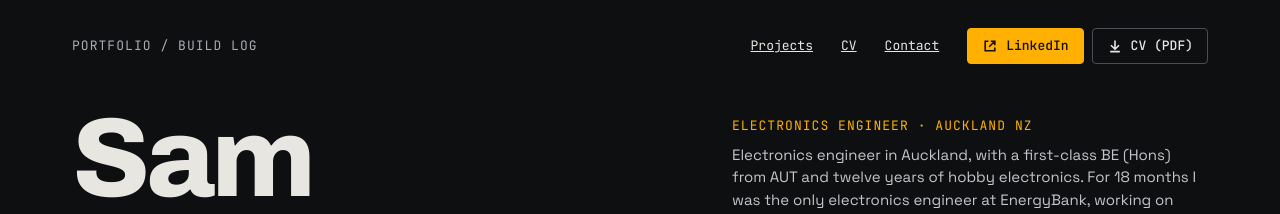
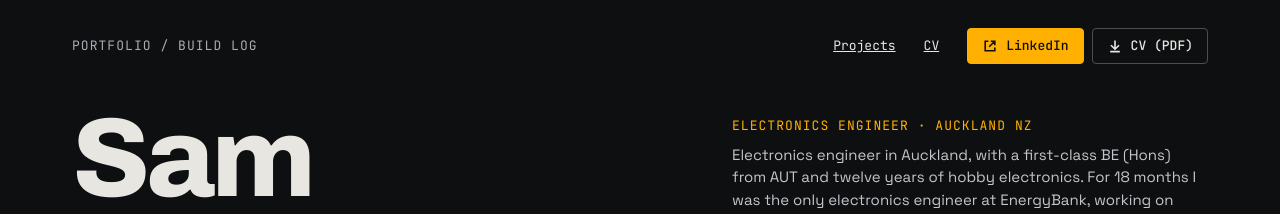
Before and after one commit to SamHollandNZ/SamHollandNZ.github.io, a Jekyll site: the page built from portfolio.html, in a window 1280 px wide. Shown: the top 214 px of the page. Built offline with Jekyll 4.4.1, drawn with Linux system fonts in a browser that asks for light colours.

Commit message:
Remove unused Contact link from header
Co-Authored-By: Claude Opus 5.5 <noreply@anthropic.com>

```diff
--- a/_includes/contact.html
+++ b/_includes/contact.html
@@ -1,6 +1,6 @@
 {% comment %}
   Contact buttons. Rendered in the header bar on every page, after the
-  Projects and Contact links. Email is the one filled (amber) button; while
+  Projects and CV links. Email is the one filled (amber) button; while
   `email` is empty in _config.yml, LinkedIn takes the filled style instead.
 {% endcomment %}
 {% assign has_email = false %}{% if site.email and site.email != "" %}{% assign has_email = true %}{% endif %}
--- a/_includes/header.html
+++ b/_includes/header.html
@@ -3,7 +3,6 @@
 <nav class="site-nav" aria-label="Main">
 <a href="{{ '/portfolio/#projects' | relative_url }}">Projects</a>
 <a href="{{ '/cv/' | relative_url }}"{% if page.url == '/cv/' %} aria-current="page"{% endif %}>CV</a>
-<a href="{{ '/portfolio/#contact' | relative_url }}">Contact</a>
 <div class="site-nav__contact contact__buttons">
 {% include contact.html %}
 </div>
```
